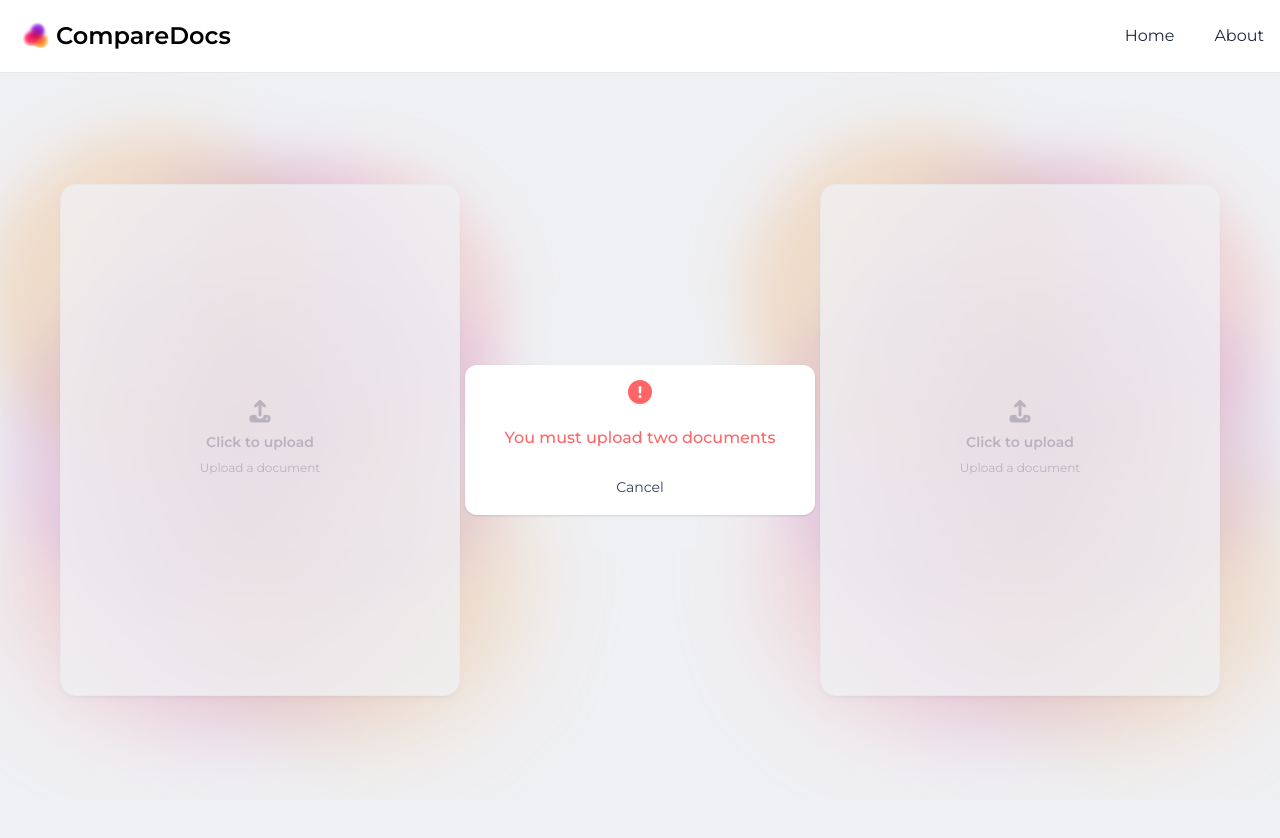
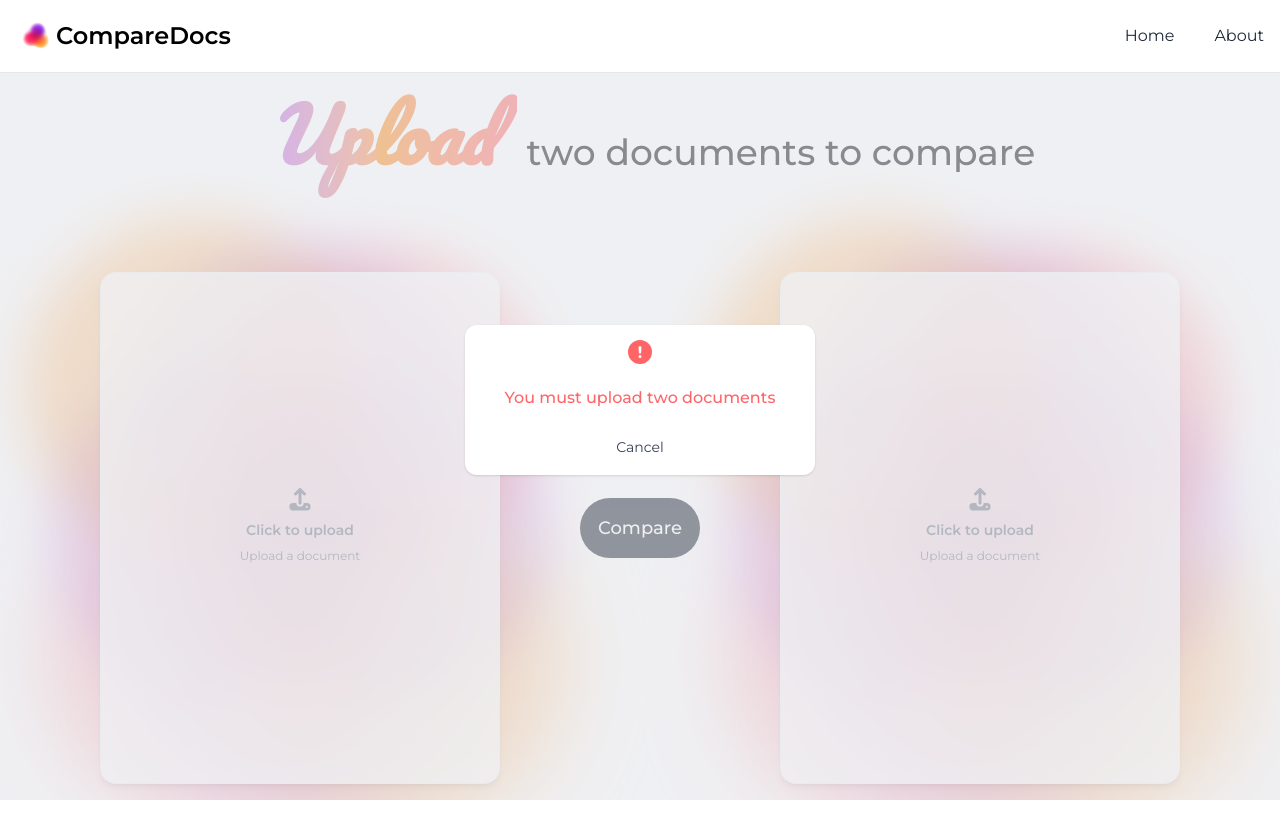
Before and after one commit to BrindzaB/CompareDocs, a React (Vite) app in the folder frontend/: page / in a window 1280 px wide. Both pictures are taken after a click on the button "Compare". After the commit the page ends 800 px from the top, so only its background shows below. Built offline with nearby package versions, Linux system fonts and the light colour scheme.

Commit message:
title added to home page & other design changes

```diff
--- a/frontend/index.html
+++ b/frontend/index.html
@@ -5,9 +5,9 @@
     <link rel="icon" type="image/svg+xml" href="/vite.svg" />
     <meta name="viewport" content="width=device-width, initial-scale=1.0" />
     <title>frontend</title>
-    <link rel="preconnect" href="https://fonts.googleapis.com">
-    <link rel="preconnect" href="https://fonts.gstatic.com" crossorigin>
-    <link href="https://fonts.googleapis.com/css2?family=Montserrat:ital,wght@0,100..900;1,100..900&family=Quicksand:wght@300..700&family=Roboto:ital,wght@0,100..900;1,100..900&display=swap" rel="stylesheet">
+<link rel="preconnect" href="https://fonts.googleapis.com">
+<link rel="preconnect" href="https://fonts.gstatic.com" crossorigin>
+<link href="https://fonts.googleapis.com/css2?family=Hanken+Grotesk:ital,wght@0,100..900;1,100..900&family=Montserrat:ital,wght@0,100..900;1,100..900&family=Pacifico&family=Quicksand:wght@300..700&family=Roboto:ital,wght@0,100..900;1,100..900&display=swap" rel="stylesheet">
   </head>
   <body class="h-screen w-screen bg-white dark:bg-darkgrey">
     <div id="root"></div>
--- a/frontend/src/App.jsx
+++ b/frontend/src/App.jsx
@@ -5,7 +5,7 @@ function App() {
   return (
     <div className="flex flex-col h-screen bg-white dark:bg-darkgrey">
       <Navbar />
-      <main className="flex-grow overflow-auto">
+      <main className="flex-1 overflow-y-auto">
         <Outlet />
       </main>
     </div>
--- a/frontend/src/components/AboutPage.jsx
+++ b/frontend/src/components/AboutPage.jsx
@@ -1,17 +1,15 @@
-import { use, useState } from 'react';
 import { useNavigate } from 'react-router-dom';
 
 
 export default function AboutPage() {
   const navigate = useNavigate();
-  const [hoveredCard, setHoveredCard] = useState(null);
 
   return (
     <div className="w-full min-h-screen bg-transparent overflow-y-auto">
       <div className="flex justify-center items-center w-full min-h-screen px-10 sm:px-10 lg:px-20 pt-20 pb-20">
         <div className="flex flex-col lg:flex-row gap-20 items-center justify-between w-full max-w-7xl">
           <div className="flex-1 flex flex-col justify-center">
-            <h1 className="text-5xl sm:text-6xl lg:text-7xl font-bold bg-gradient-to-r from-purple-400 via-orange-400 to-red-400 bg-clip-text text-transparent mb-6 leading-tight dark:from-purple-300 dark:via-orange-300 dark:to-red-300">
+            <h1 className="text-5xl sm:text-6xl lg:text-7xl font-pacifico font-bold px-2 py-5 bg-gradient-to-r from-purple-500 via-orange-400 to-red-400 bg-clip-text text-transparent mb-6 leading-tight dark:from-purple-500 dark:via-orange-400 dark:to-red-500">
               CompareDocs
             </h1>
             <p className="text-xl sm:text-2xl text-gray-600 dark:text-gray-300 mb-8 leading-relaxed font-medium">
@@ -153,7 +151,7 @@ export default function AboutPage() {
             ].map((item, idx) => (
               <div key={idx} className="flex flex-col items-center">
                 <div className="mb-6 relative">
-                  <div className="w-16 h-16 rounded-full bg-gradient-to-br from-purple-400  to-orange-400 flex items-center justify-center">
+                  <div className="w-16 h-16 rounded-full bg-gradient-to-br from-purple-500  to-red-500 flex items-center justify-center">
                     <span className="text-2xl font-bold text-white">{item.step}</span>
                   </div>
                 </div>
--- a/frontend/src/components/FileInput.jsx
+++ b/frontend/src/components/FileInput.jsx
@@ -11,7 +11,7 @@ function FileInput({ id, invoice, onChange }) {
                     <AIFog />
                     <label
                         htmlFor={id}
-                        className="flex flex-col items-center justify-center w-full h-full rounded-2xl cursor-pointer bg-white border border-gray-100 shadow-md hover:bg-gray-100 transition-all relative opacity-80 dark:bg-darkgrey dark:hover:bg-gray-800 dark:border-gray-700 hover:scale-102 duration-200 ease-in-out"
+                        className="flex flex-col items-center justify-center w-full h-full rounded-2xl cursor-pointer bg-white/80 border border-gray-100 shadow-md hover:bg-gray-100/90 transition-all relative dark:bg-darkgrey/90 dark:hover:bg-gray-800 dark:border-gray-700 hover:scale-102 duration-200 ease-in-out"
                     >
                         <div className="flex flex-col items-center justify-center pt-5 pb-6">
                             <FontAwesomeIcon
@@ -39,7 +39,7 @@ function FileInput({ id, invoice, onChange }) {
                 <div className="flex items-center justify-center relative">
                     <SmallFog />
                     <label
-                        className="w-24 h-24 lg:w-40 lg:h-40 rounded-full flex items-center justify-center animate-scaleIn shadow-md bg-white/80 dark:bg-darkgrey/80 dark:border dark:border-gray-700"
+                        className="w-24 h-24 lg:w-40 lg:h-40 rounded-full flex items-center justify-center animate-scaleIn shadow-md bg-white/80 dark:bg-darkgrey/90 dark:border dark:border-gray-700"
                         >
                         <FontAwesomeIcon
                             icon={faCheck}
--- a/frontend/src/components/Navbar.jsx
+++ b/frontend/src/components/Navbar.jsx
@@ -2,7 +2,7 @@
 function Navbar() {
 
     return (
-        <nav className="bg-white fixed w-full z-20 top-0 start-0 border-b border-gray-200 dark:bg-darkgrey dark:border-gray-800">
+        <nav className="bg-white w-full z-20 top-0 start-0 border-b border-gray-200 dark:bg-darkgrey dark:border-gray-800">
             <div className="max-w-screen-xl flex flex-wrap items-center justify-between mx-auto p-4">
                 <div className="flex items-center rtl:space-x-reverse">
                     <img src="/images/logo1.png" className="h-10" alt="CompareDocs Logo"/>
--- a/frontend/src/components/UploadForm.jsx
+++ b/frontend/src/components/UploadForm.jsx
@@ -40,10 +40,30 @@ function UploadForm({onUploadStart, onUploadComplete}) {
     }
 
     return (
-        <form className="flex justify-center items-center w-full min-h-screen px-10 sm:px-10 lg:px-20 pt-40 pb-20 overflow-y-auto bg-transparent" onSubmit={handleSubmit}>
+        <div className="flex flex-col items-center w-full px-10 sm:px-10 lg:px-20 py-10 lg:py-5 bg-transparent justify-center min-h-[calc(100vh-4rem)] gap-25">
+            {invoice1 && invoice2 ? (
+                    <div className="flex flex-col">
+                        <h1 className="font-pacifico px-4 py-2 lg:px-6 lg:py-5 text-5xl lg:text-7xl font-bold italic bg-gradient-to-r from-purple-500 to-orange-400 bg-clip-text text-transparent text-center">
+                            Click
+                        </h1>
+                        <h1 className="text-2xl lg:text-4xl font-medium text-center">
+                            on the compare button
+                        </h1>
+                    </div>
+                ) : (
+                    <h1 className="text-2xl lg:text-4xl font-medium text-center">
+                        <span className="font-pacifico px-4 pb-2 lg:px-6 lg:pb-5 text-5xl lg:text-7xl font-bold italic bg-gradient-to-r from-purple-500 via-orange-400 to-red-400 bg-clip-text text-transparent">Upload</span> two documents to compare
+                    </h1>
+                )}
+
+
+            <form
+                className="flex flex-col lg:flex-row justify-center items-center gap-10 lg:gap-20 2xl:gap-40"
+                onSubmit={handleSubmit}
+            >
                 {error && (
                     <div
-                    className="absolute w-full min-h-screen bg-gray-200/60 dark:bg-black/70 z-10 flex items-center justify-center"
+                        className="absolute inset-0 bg-gray-200/60 dark:bg-black/70 z-10 flex items-center justify-center"
                         onClick={handleCancel}
                     >
                         <div className="min-w-[300px] min-h-[150px] flex flex-col items-center justify-evenly bg-white dark:bg-gray-800 rounded-xl gap-2 px-10 shadow-sm dark:border dark:border-gray-700">
@@ -52,23 +72,27 @@ function UploadForm({onUploadStart, onUploadComplete}) {
                                 className="text-red-400 text-2xl"
                             />
                             <h1 className="text-red-400 text-center font-medium">{error}</h1>
-                        <div>
                             <button
                                 className="text-gray-700 dark:text-white text-sm px-2 py-1 transition-transform duration-150 hover:scale-105 cursor-pointer"
-                                onClick={handleCancel}>Cancel</button>
+                                onClick={handleCancel}>
+                                Cancel
+                            </button>
                         </div>
                     </div>
+                )}
+
+                <FileInput id="invoice1" invoice={invoice1} onChange={(e) => setInvoice1(e.target.files[0])} />
+
+                <button
+                    type="submit"
+                    className="h-12 w-24 text-sm lg:h-15 lg:w-30 text-white bg-gray-900 hover:bg-gray-800 rounded-full lg:text-lg font-medium text-center transition-transform duration-200 ease-in-out transform hover:scale-105 dark:border dark:border-gray-600 dark:bg-darkgrey dark:hover:bg-gray-900 cursor-pointer"
+                >
+                    Compare
+                </button>
+
+                <FileInput id="invoice2" invoice={invoice2} onChange={(e) => setInvoice2(e.target.files[0])} />
+            </form>
         </div>
-
-            )}
-            <div className="flex flex-col lg:flex-row gap-20 lg:gap-30 2xl:gap-40 items-center justify-between ">
-                <FileInput id="invoice1" invoice={invoice1} onChange={(e) => setInvoice1(e.target.files[0])} />
-                <div className="flex items-center justify-center">
-                    <button type="submit" className="h-12 w-24 text-sm lg:h-15 lg:w-30 text-white bg-gray-900 hover:bg-gray-800 rounded-full lg:text-lg font-medium text-center transition-transform duration-200 ease-in-out transform hover:scale-105 dark:border dark:border-gray-600 dark:bg-darkgrey dark:hover:bg-gray-900 cursor-pointer">Compare</button>
-                </div>
-                <FileInput id="invoice2" invoice={invoice2} onChange={(e) => setInvoice2(e.target.files[0])} />
-            </div>
-        </form>
     )
 }
 
--- a/frontend/src/index.css
+++ b/frontend/src/index.css
@@ -12,6 +12,8 @@ html, body, #root {
 
 @theme {
   --color-darkgrey: #060606;
+
+  --font-pacifico: 'Pacifico', cursive;
 }
 
 
```
Lines whose indentation alone changed are shown as unchanged.
